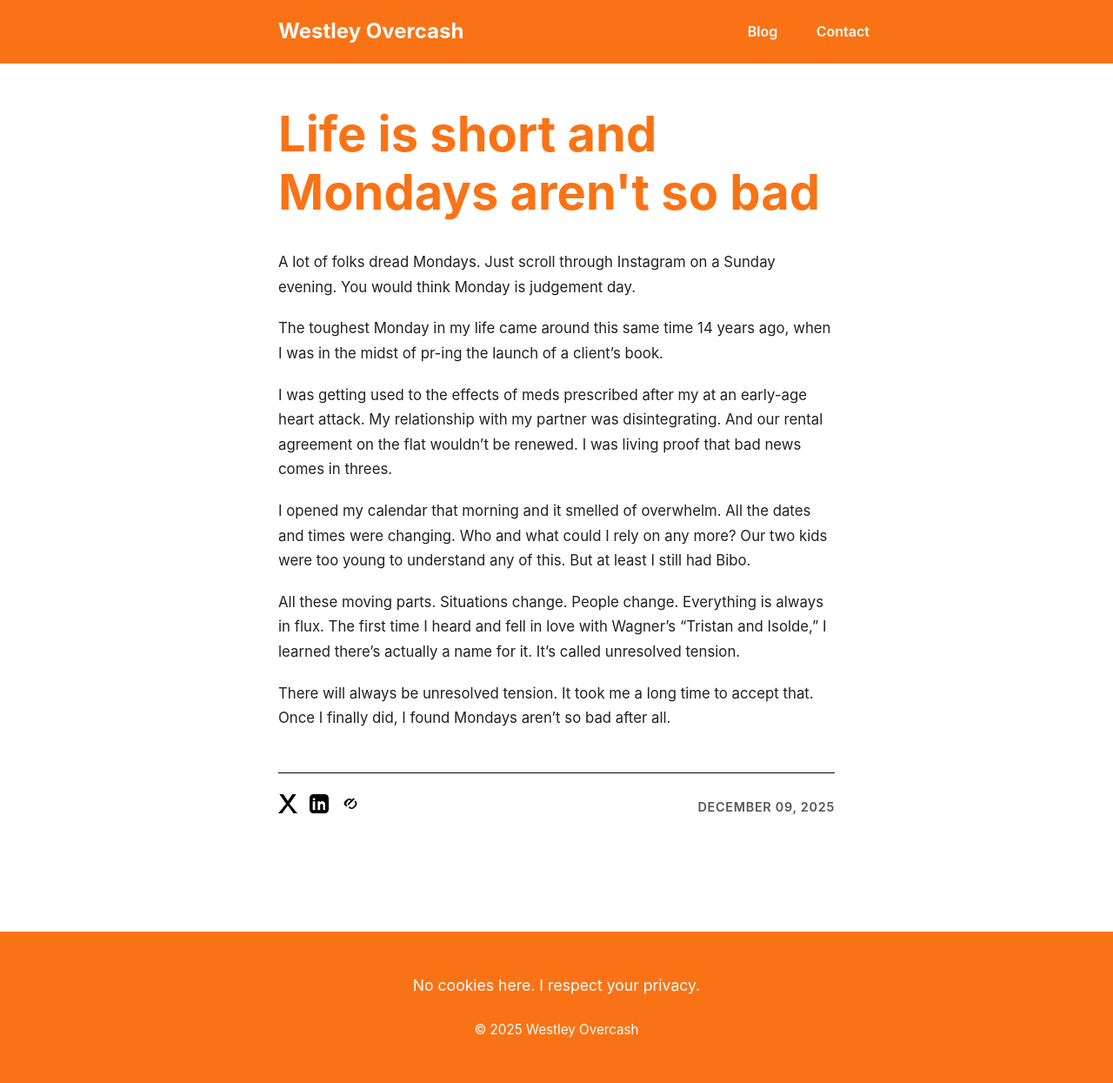
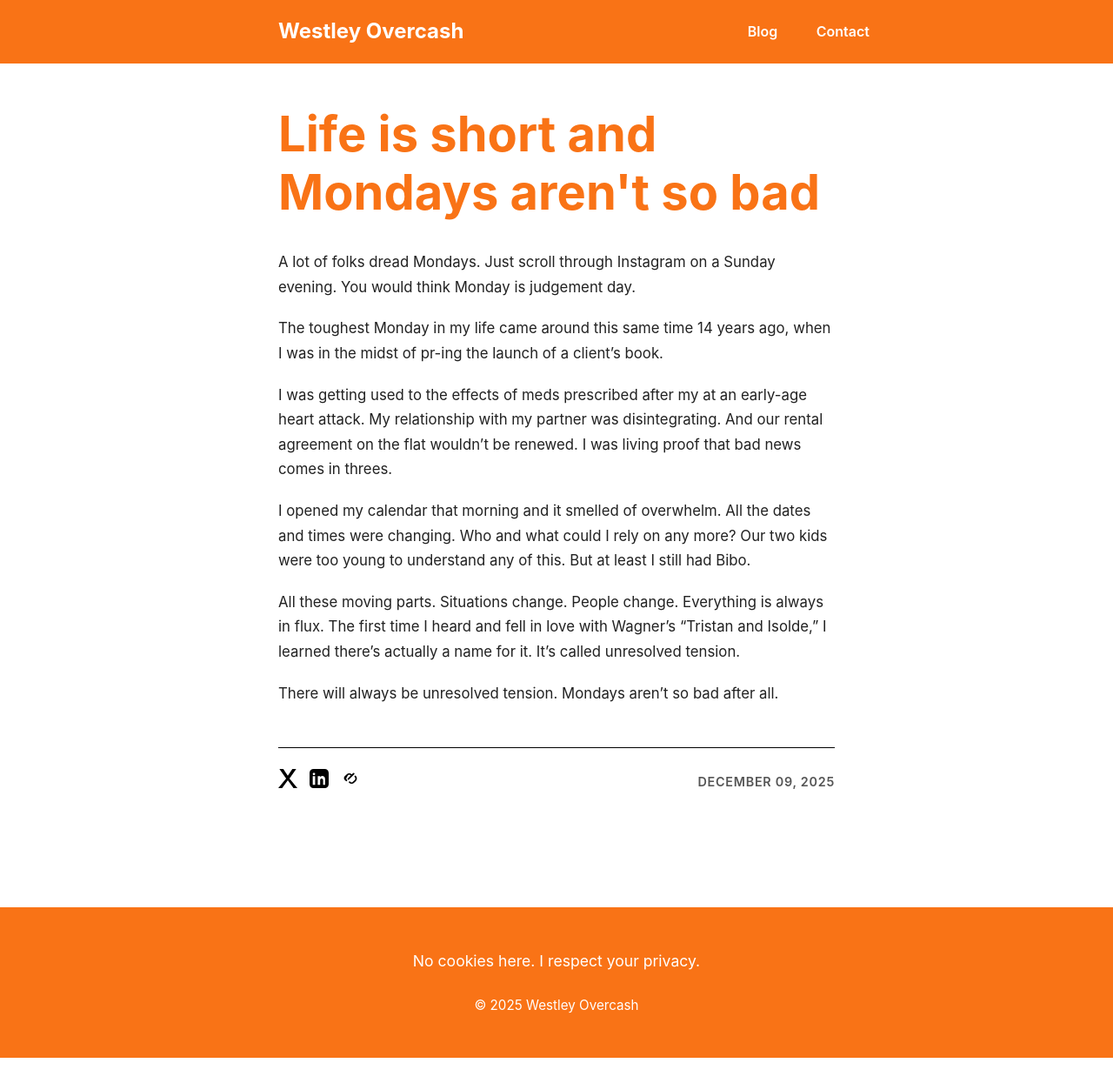
Before and after one commit to westleyovercash/westleyovercash.github.io, a Jekyll site: the page built from _posts/2025-12-09-life-is-short-and-mondays-arent-so-bad.md, in a window 1280 px wide. Shown: the whole page at 87% size. Built offline with Jekyll 4.4.1, drawn with Linux system fonts in a browser that asks for light colours; after the commit the page ends 1216 px from its top, so only the background shows below that.

Commit message:
Update 2025-12-09-life-is-short-and-mondays-arent-so-bad.md

```diff
--- a/_posts/2025-12-09-life-is-short-and-mondays-arent-so-bad.md
+++ b/_posts/2025-12-09-life-is-short-and-mondays-arent-so-bad.md
@@ -13,4 +13,4 @@ I opened my calendar that morning and it smelled of overwhelm. All the dates and
 
 All these moving parts. Situations change. People change. Everything is always in flux. The first time I heard and fell in love with Wagner's "Tristan and Isolde," I learned there's actually a name for it. It's called unresolved tension.
 
-There will always be unresolved tension. It took me a long time to accept that. Once I finally did, I found Mondays aren't so bad after all.
+There will always be unresolved tension. Mondays aren't so bad after all.
```
